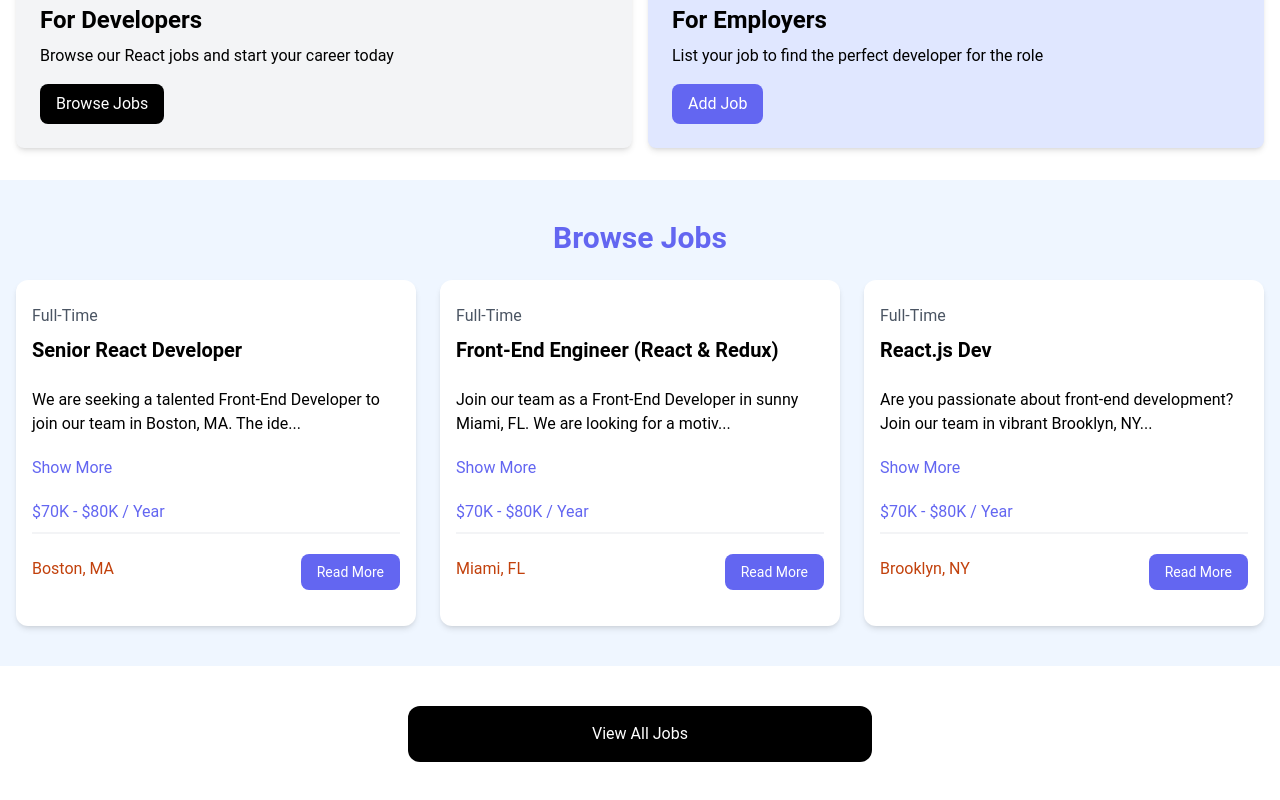
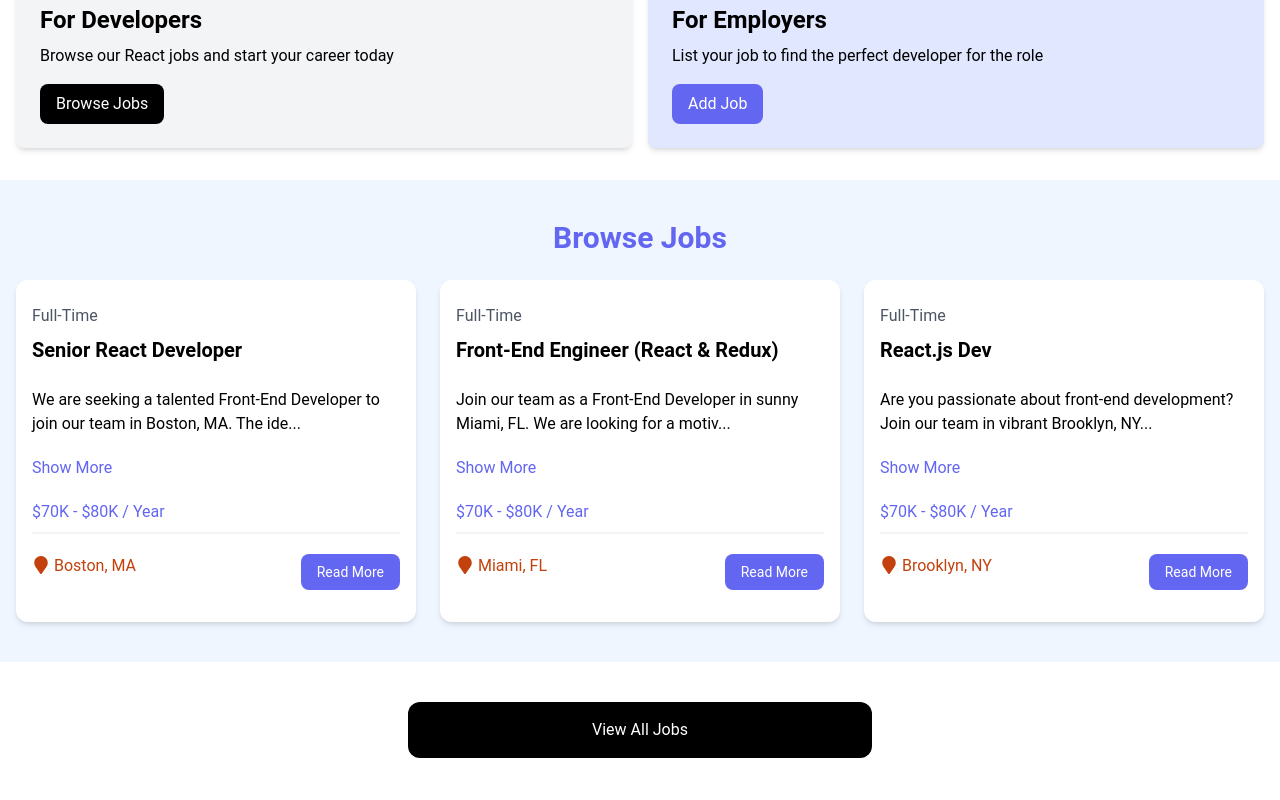
Before and after one commit to Frax404NF/React-Jobs, a React (Vite) app: page / in a window 1280 px wide. Shown: the part 429-1229 px from the top of the page. Built offline with nearby package versions, Linux system fonts and the light colour scheme.

Commit message:
feat:react icons

```diff
--- a/package.json
+++ b/package.json
@@ -11,7 +11,8 @@
   },
   "dependencies": {
     "react": "^18.3.1",
-    "react-dom": "^18.3.1"
+    "react-dom": "^18.3.1",
+    "react-icons": "^5.3.0"
   },
   "devDependencies": {
     "@eslint/js": "^9.9.0",
--- a/src/Components/JobListing.jsx
+++ b/src/Components/JobListing.jsx
@@ -1,5 +1,6 @@
 import React from 'react'
 import { useState } from 'react'
+import { FaMapMarker } from 'react-icons/fa'
 
 const JobListing = ( {job}) => {
 
@@ -31,7 +32,7 @@
 
       <div className="flex flex-col lg:flex-row justify-between mb-4">
         <div className="text-orange-700 mb-3">
-          <i className="fa-solid fa-location-dot text-lg"></i>
+          <FaMapMarker className="inline text-lg mr-1 mb-1" />
           {job.location}
         </div>
         <a
```
Also changed, not shown: 1 other file (tests, documents, lock files or other folders).
